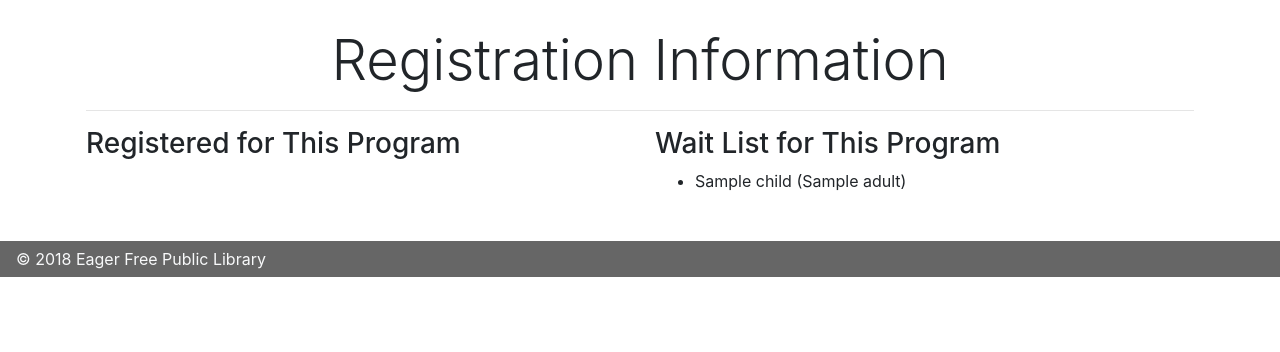
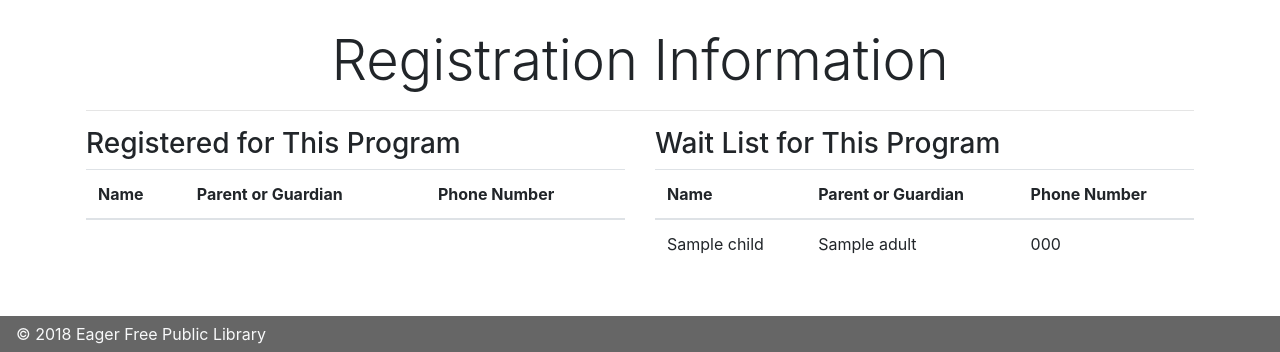
Before and after one commit to joseph-turk/summerreading, a Django app: page /programs/1 in a window 1280 px wide. Shown: the part 676-1028 px from the top of the page. Before the commit the page ends 953 px from the top, so only its background shows below. Run offline with Django 3.2, Linux system fonts and the light colour scheme; a user stored in the database is signed in; tables that the repository leaves empty hold one stand-in row (values such as "Sample post"); lists and menus that the app fills with data are empty; some libraries are stand-ins or nearby versions.

Commit message:
Add more info to program detail screen for admins

```diff
--- a/app/templates/programs/detail.html
+++ b/app/templates/programs/detail.html
@@ -49,20 +49,50 @@
 <div class="row">
     <div class="col">
       <h3>Registered for This Program</h3>
-    <ul>
+
+      <table class="table">
+        <thead>
+          <tr>
+            <th>Name</th>
+            <th>Parent or Guardian</th>
+            <th>Phone Number</th>
+          </tr>
+        </thead>
+
+        <tbody>
           {% for registration in program.registration_set.all %} {% if not registration.is_wait_list %}
-      <li>{{ registration.child }} ({{ registration.child.adult.name }})</li>
+          <tr>
+            <td>{{ registration.child }}</td>
+            <td>{{ registration.child.adult.name }}</td>
+            <td>{{ registration.child.adult.phone }}</td>
+          </tr>
           {% endif %} {% endfor %}
-    </ul>
+        </tbody>
+      </table>
     </div>
 
     <div class="col">
       <h3>Wait List for This Program</h3>
-    <ul>
+
+      <table class="table">
+          <thead>
+            <tr>
+              <th>Name</th>
+              <th>Parent or Guardian</th>
+              <th>Phone Number</th>
+            </tr>
+          </thead>
+
+          <tbody>
             {% for registration in program.registration_set.all %} {% if registration.is_wait_list %}
-      <li>{{ registration.child }} ({{ registration.child.adult.name }})</li>
+            <tr>
+              <td>{{ registration.child }}</td>
+              <td>{{ registration.child.adult.name }}</td>
+              <td>{{ registration.child.adult.phone }}</td>
+            </tr>
             {% endif %} {% endfor %}
-    </ul>
+          </tbody>
+        </table>
     </div>
   </div>
 
```
Lines whose indentation alone changed are shown as unchanged.
